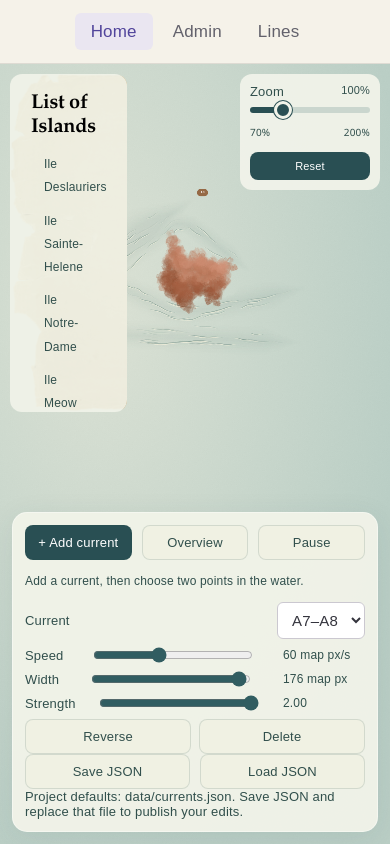
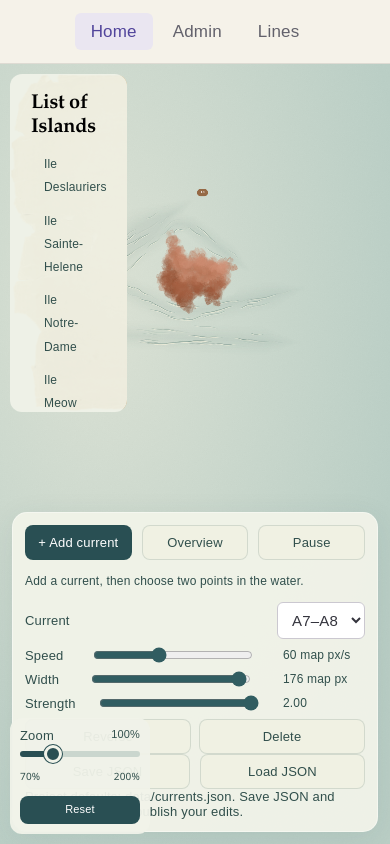
Before and after one commit to Jimmy-Le/CART470Project, a React (Vite) app in the folder interactive-map-app/: page / in a window 390 px wide. Shown: the top 844 px of the page. Built offline with nearby package versions, Linux system fonts and the light colour scheme; a web font is replaced by a local one.

Commit message:
Add responsive styles for team zoom controls on water map page

```diff
--- a/interactive-map-app/src/components/water/WaterMap.css
+++ b/interactive-map-app/src/components/water/WaterMap.css
@@ -146,3 +146,12 @@
   .team-zoom-controls { width: 140px; right: 10px; top: 10px; padding: 10px; box-sizing: border-box; }
   .team-island-preview { right: auto; top: 150px; }
 }
+
+.water-map-page .team-zoom-controls {
+  inset: auto auto 10px 12px;
+}
+@media (max-width: 650px) {
+  .water-map-page .team-zoom-controls {
+    left: 10px;
+  }
+}
```
